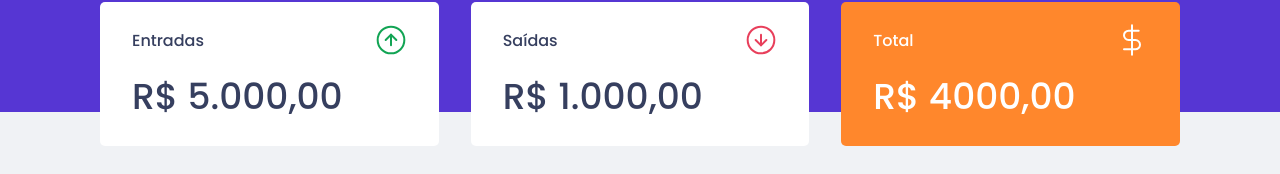
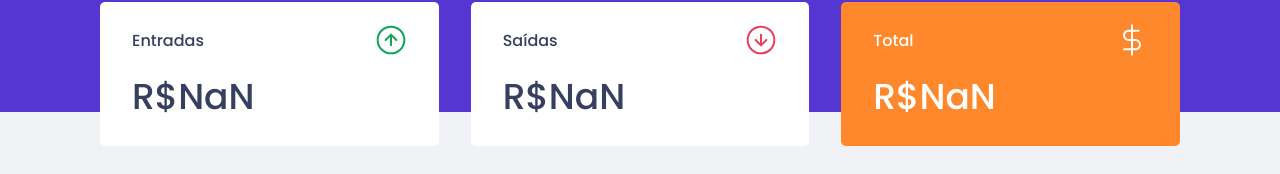
Before and after one commit to mateusfontana/gofinances-front, a React (Create React App) app: page / in a window 1280 px wide. Shown: the part 130-304 px from the top of the page. Built offline with nearby package versions, Linux system fonts and the light colour scheme; no server answers.

Commit message:
feat: listing balance data from api

```diff
--- a/src/pages/Dashboard/index.tsx
+++ b/src/pages/Dashboard/index.tsx
@@ -25,9 +25,9 @@ interface Transaction {
 }
 
 interface Balance {
-  income: string;
-  outcome: string;
-  total: string;
+  income: number;
+  outcome: number;
+  total: number;
 }
 
 const Dashboard: React.FC = () => {
@@ -55,21 +55,23 @@ const Dashboard: React.FC = () => {
               <p>Entradas</p>
               <img src={income} alt="Income" />
             </header>
-            <h1 data-testid="balance-income">R$ 5.000,00</h1>
+            <h1 data-testid="balance-income">{formatValue(balance.income)}</h1>
           </Card>
           <Card>
             <header>
               <p>Saídas</p>
               <img src={outcome} alt="Outcome" />
             </header>
-            <h1 data-testid="balance-outcome">R$ 1.000,00</h1>
+            <h1 data-testid="balance-outcome">
+              {formatValue(balance.outcome)}
+            </h1>
           </Card>
           <Card total>
             <header>
               <p>Total</p>
               <img src={total} alt="Total" />
             </header>
-            <h1 data-testid="balance-total">R$ 4000,00</h1>
+            <h1 data-testid="balance-total">{formatValue(balance.total)}</h1>
           </Card>
         </CardContainer>
 
```
